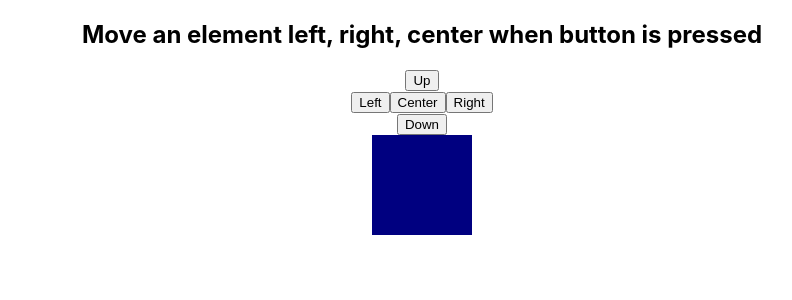
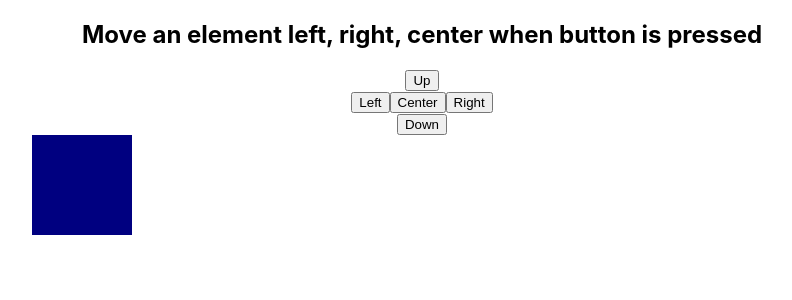
Before and after one commit to bekircbc/movebox_react, a React (Vite) app: page / in a window 1280 px wide. Shown: the top 300 px of the page, without its empty margins (218-1010 px from the left). Built offline with nearby package versions, Linux system fonts and the light colour scheme.

Commit message:
game area determined

```diff
--- a/src/App.jsx
+++ b/src/App.jsx
@@ -2,8 +2,8 @@ import { useState } from "react";
 import "./App.scss";
 
 function App() {
-  const [xPosition, setXPosition] = useState("XCenter");
-  const [yPosition, setYPosition] = useState("YCenter");
+  const [xPosition, setXPosition] = useState("Center");
+  const [yPosition, setYPosition] = useState("");
   return (
     <div className="App">
       <h2>Move an element left, right, center when button is pressed</h2>
@@ -20,8 +20,7 @@ function App() {
           <button
             className="center"
             onClick={() => {
-              setXPosition("XCenter");
-              setYPosition("YCenter");
+              setXPosition("Center");
             }}
           >
             Center
--- a/src/App.scss
+++ b/src/App.scss
@@ -9,14 +9,12 @@
   .gameArea {
     display: flex;
     justify-content: flex-end;
+    width: 600px;
+    height: 600px;
   }
 
-  .gameAreaXCenter {
+  .gameAreaCenter {
     justify-content: center;
-  }
-
-  .gameAreaYCenter {
-    align-content: center;
   }
 
   .gameAreaRight {
```
